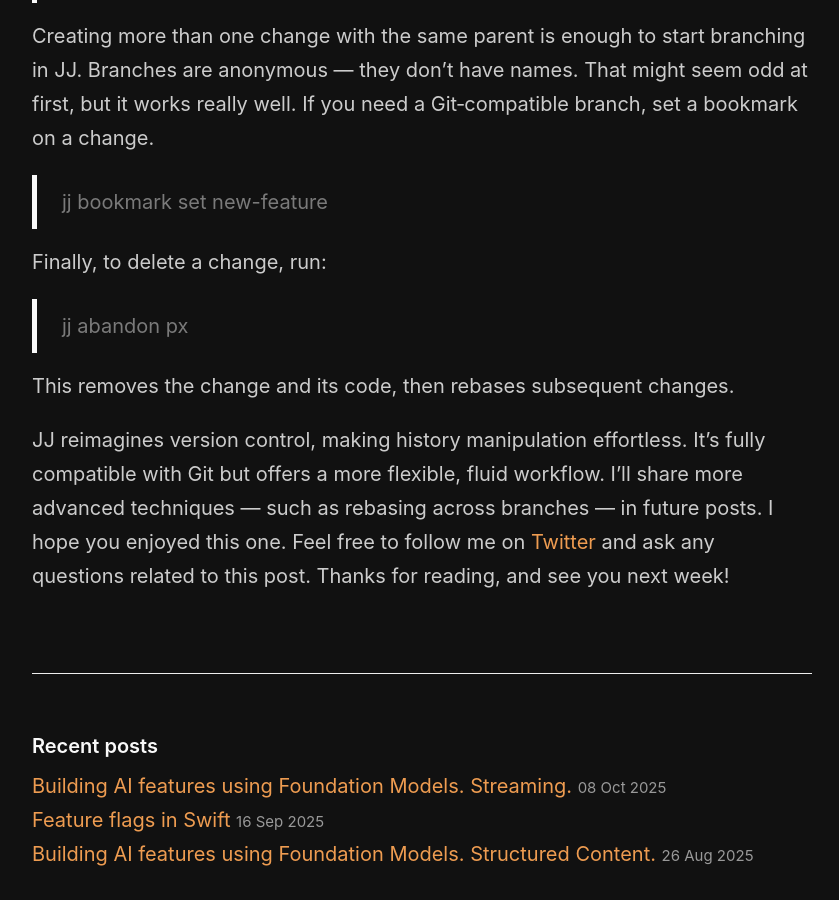
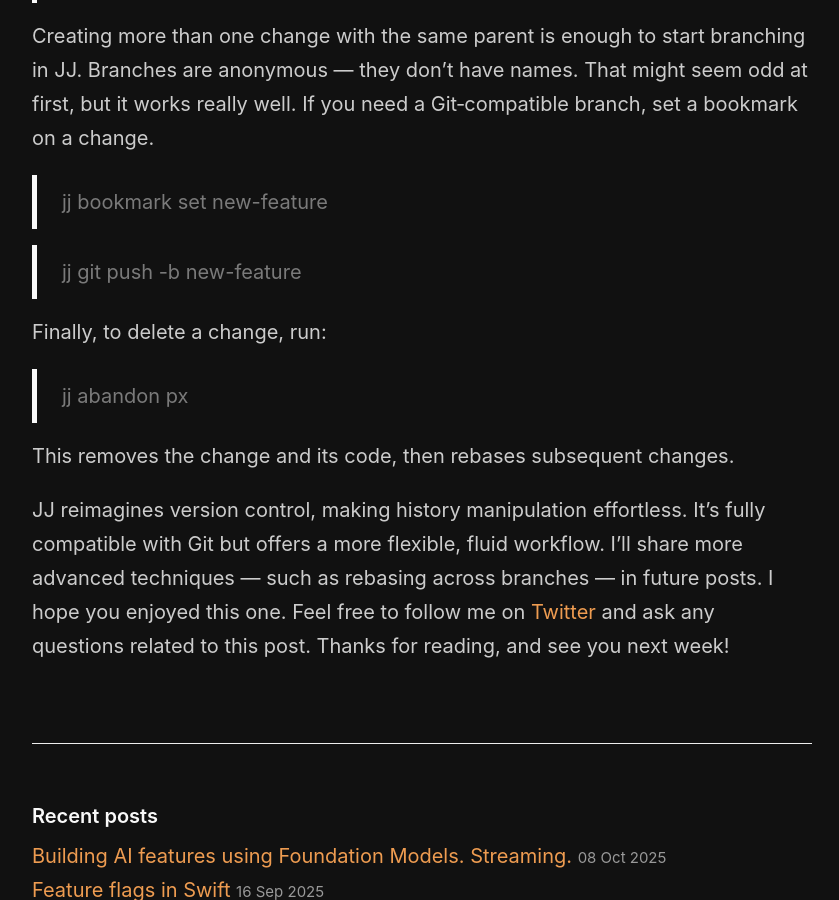
Before and after one commit to mecid/mecid.github.io, a Jekyll site: the page built from _posts/2025-10-15-introducing-jujutsu-vcs.md, in a window 1280 px wide and 900 px high, scrolled down 3132 px. Shown: the whole window, without its empty margins (218-1057 px from the left). Built offline with Jekyll 4.4.1, drawn with Linux system fonts in a browser that asks for light colours.

Commit message:
pushing added to the jj posst

```diff
--- a/_posts/2025-10-15-introducing-jujutsu-vcs.md
+++ b/_posts/2025-10-15-introducing-jujutsu-vcs.md
@@ -63,6 +63,8 @@ Creating more than one change with the same parent is enough to start branching
 
 > jj bookmark set new-feature
 
+> jj git push -b new-feature
+
 Finally, to delete a change, run:
 
 > jj abandon px
```
